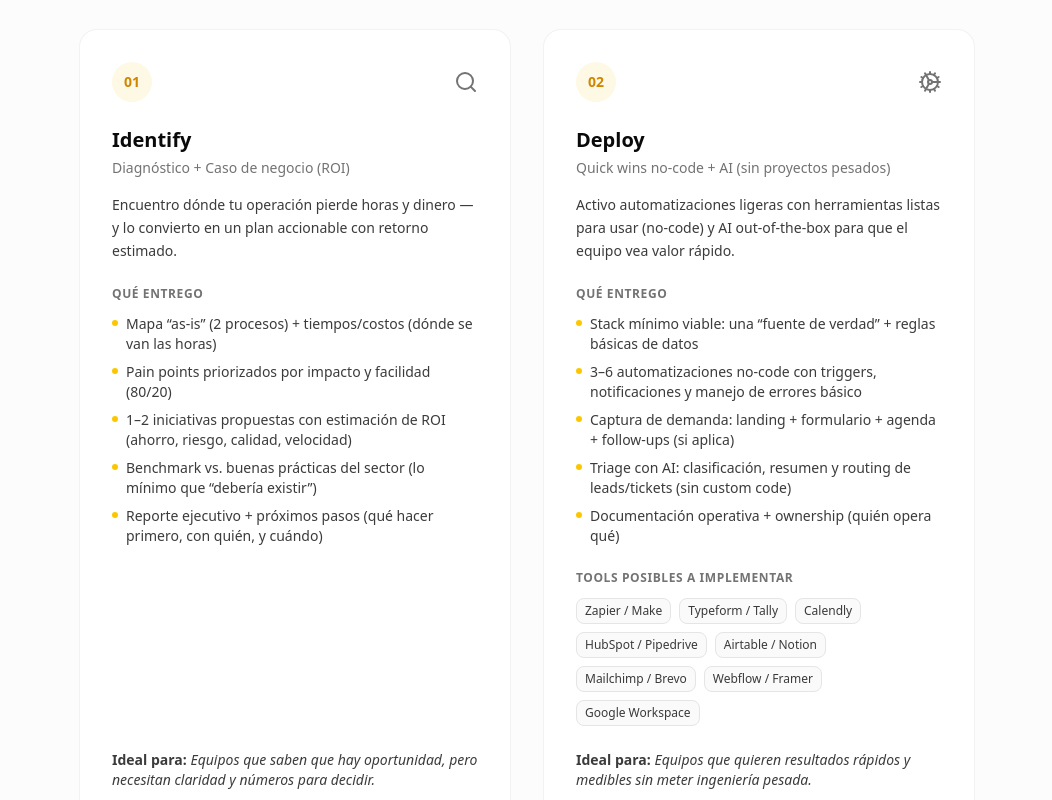
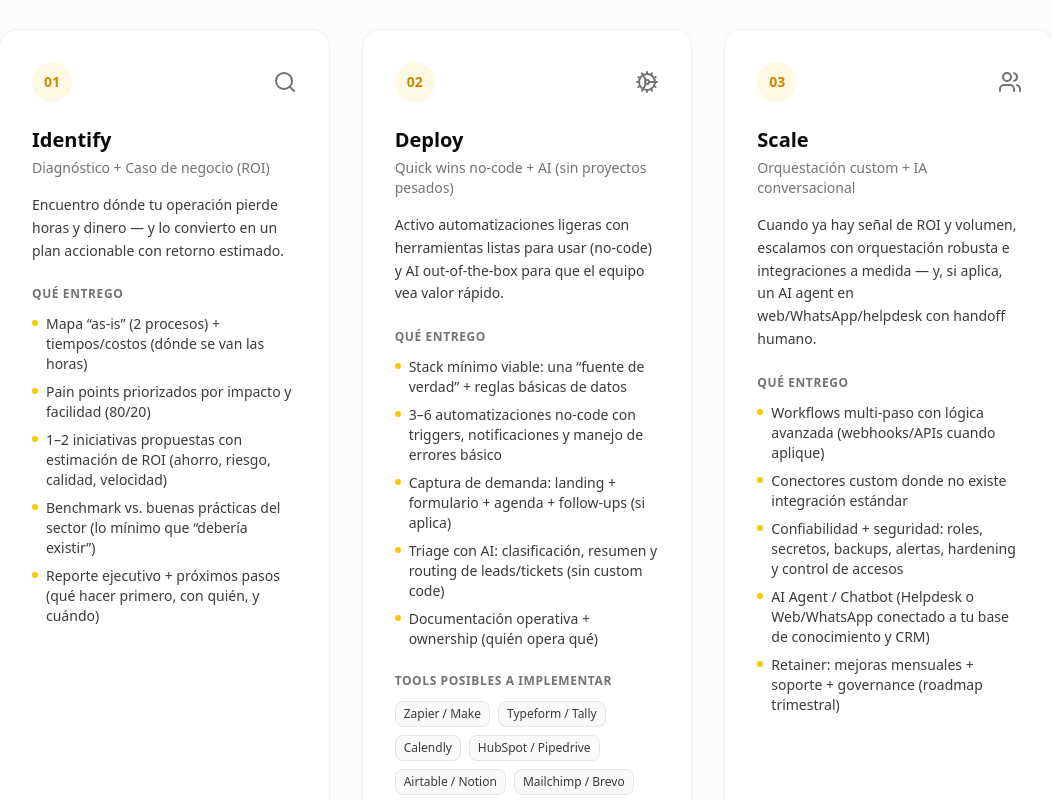
Before and after one commit to akiwaky/web-akiwaky, a Next.js app: page / in a window 1280 px wide. Shown: the part 1200-2000 px from the top of the page, without its empty margins (113-1165 px from the left). Built offline with nearby package versions, Linux system fonts and the light colour scheme.

Commit message:
feat: add 03 Scale section and revert to 3 columns

```diff
--- a/src/components/sections/services.tsx
+++ b/src/components/sections/services.tsx
@@ -51,6 +51,24 @@ const PILLARS = [
         ctaText: "Ver quick wins",
         ctaHref: "#paquetes",
     },
+    {
+        stepNumber: 3,
+        icon: Users,
+        title: "Scale",
+        subtitle: "Orquestación custom + IA conversacional",
+        positioning:
+            "Cuando ya hay señal de ROI y volumen, escalamos con orquestación robusta e integraciones a medida — y, si aplica, un AI agent en web/WhatsApp/helpdesk con handoff humano.",
+        deliverables: [
+            "Workflows multi-paso con lógica avanzada (webhooks/APIs cuando aplique)",
+            "Conectores custom donde no existe integración estándar",
+            "Confiabilidad + seguridad: roles, secretos, backups, alertas, hardening y control de accesos",
+            "AI Agent / Chatbot (Helpdesk o Web/WhatsApp conectado a tu base de conocimiento y CRM)",
+            "Retainer: mejoras mensuales + soporte + governance (roadmap trimestral)",
+        ],
+        bestFor: "Organizaciones que ya validaron valor con no-code y quieren escalar confiabilidad, canales y personalización.",
+        ctaText: "Hablemos de un retainer",
+        ctaHref: "#contacto",
+    },
 ]
 
 const PROCESS_STEPS = ["Descubrimiento", "Diseño", "Build", "Pilot", "Handoff"]
@@ -82,7 +100,7 @@ export function Services() {
                 </motion.div>
 
                 {/* Pillar Cards */}
-                <div className="grid grid-cols-1 md:grid-cols-2 gap-6 lg:gap-8 mb-16 max-w-4xl mx-auto">
+                <div className="grid grid-cols-1 md:grid-cols-3 gap-6 lg:gap-8 mb-16">
                     {PILLARS.map((pillar, index) => (
                         <ServiceCard key={pillar.title} {...pillar} index={index} />
                     ))}
```
